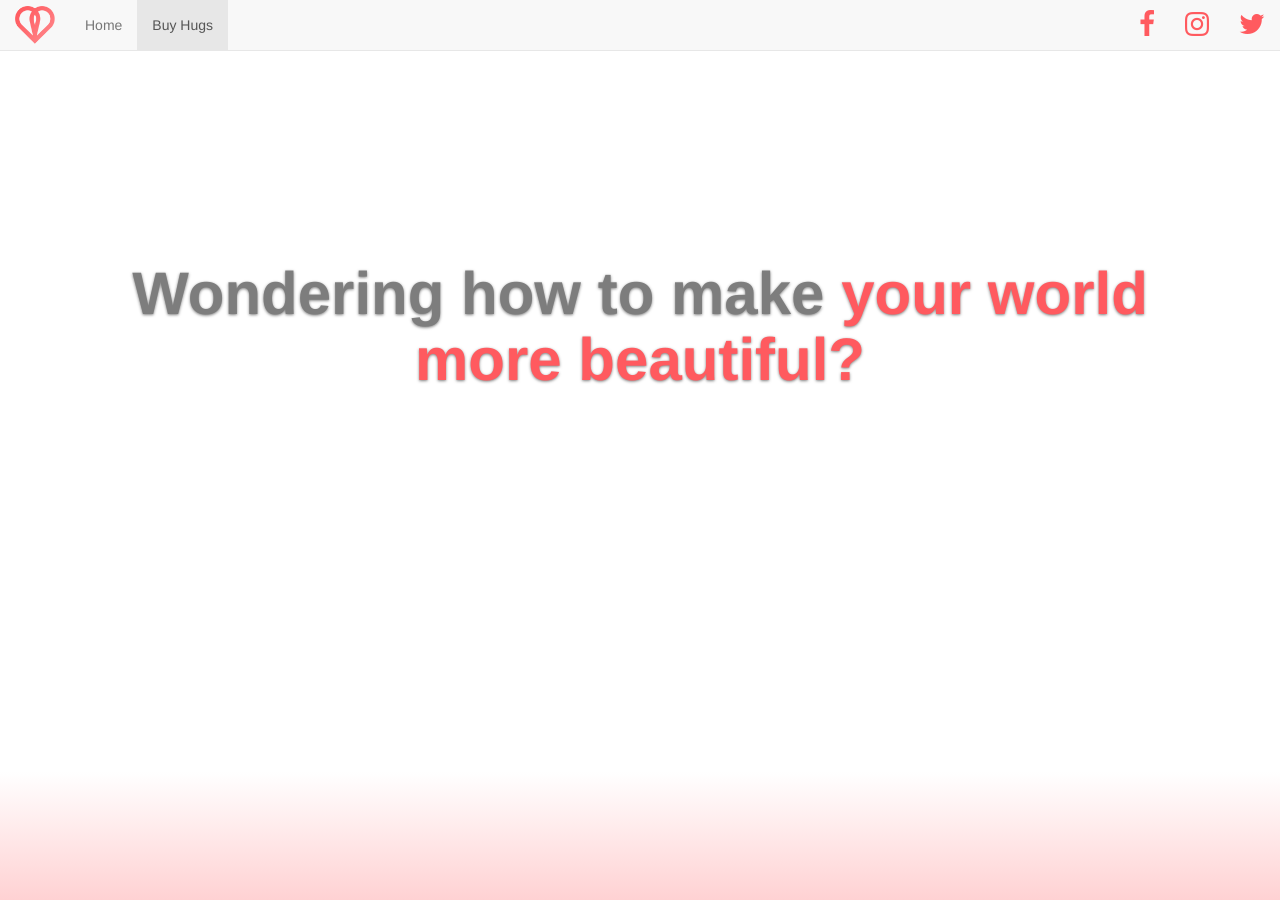
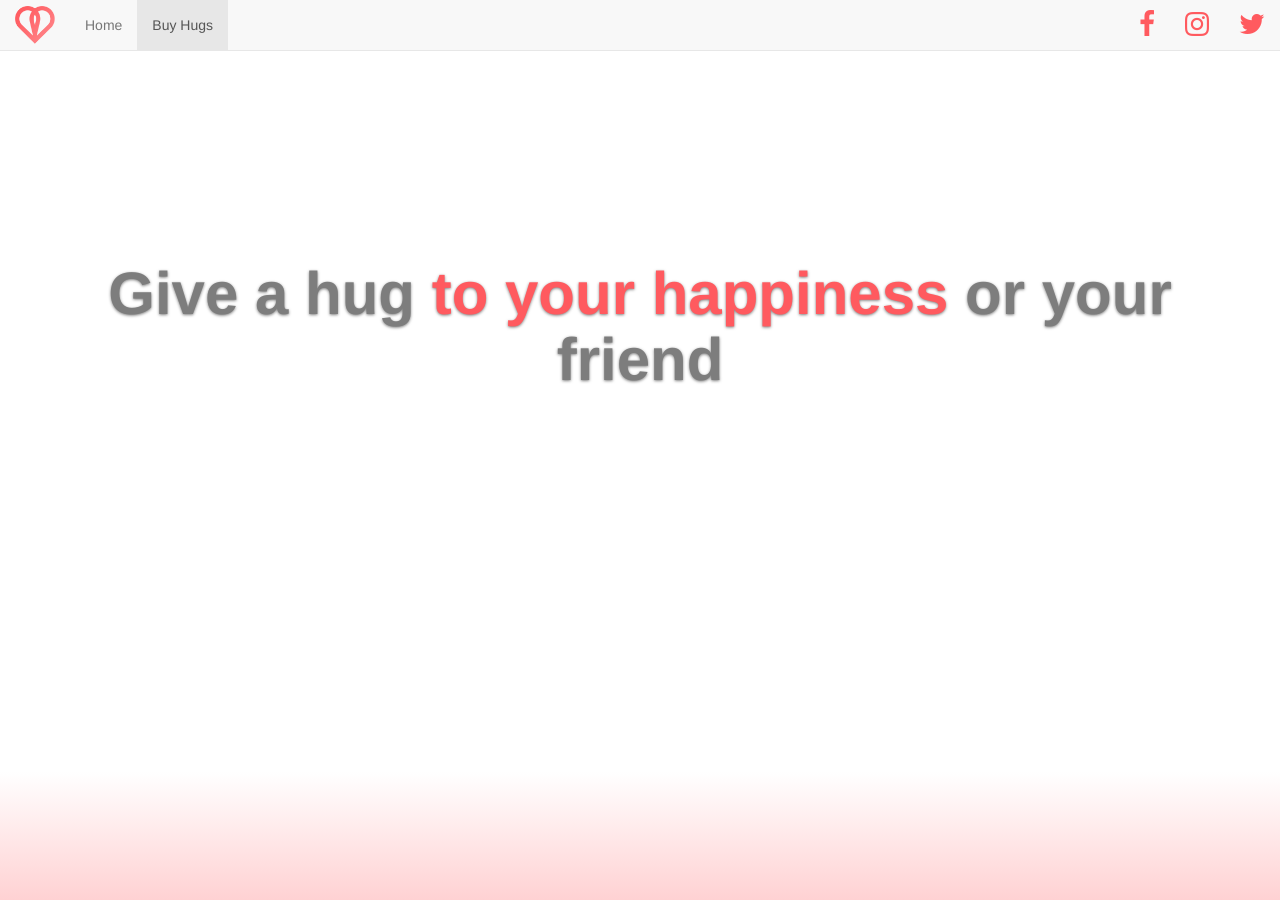
Before and after one commit to hub4hugs/hub4hugs.github.io, a Jekyll site: the page built from products.html, in a window 1280 px wide and 900 px high, scrolled down 4108 px. Built offline with Jekyll 4.4.1, drawn with Linux system fonts in a browser that asks for light colours; comment, search, counter and statistics services are not loaded.

Commit message:
edit product page

```diff
--- a/products.html
+++ b/products.html
@@ -119,7 +119,7 @@ canonical: https://hub4hugs.github.io
 
 <!--Block 5 gradinet section with background img-->
 
-<div class="site-wrapper gradient-bg" style="">
+<div class="site-wrapper gradient-bg">
 
 
       <div class="site-wrapper-inner">
@@ -145,7 +145,7 @@ canonical: https://hub4hugs.github.io
 
 </div>
 
-<!--Block 6 gradinet section-->
+<!--Block 6 section-->
 
 <div id="block2" class="site-wrapper">
 
@@ -160,7 +160,7 @@ canonical: https://hub4hugs.github.io
           <div class="inner cover">
 			<div class="row vertical-align">
 			  <div class="col-md-12">
-	            <h1 class="cover-heading grey jumbotitle">Wondering how to make <span class="pink"> your world more beautiful?</span></h1>
+	            <h1 class="cover-heading grey jumbotitle">Give a hug <span class="pink">to your happiness</span> or your friend</h1>
 			  </div>
 			</div>
 
```
